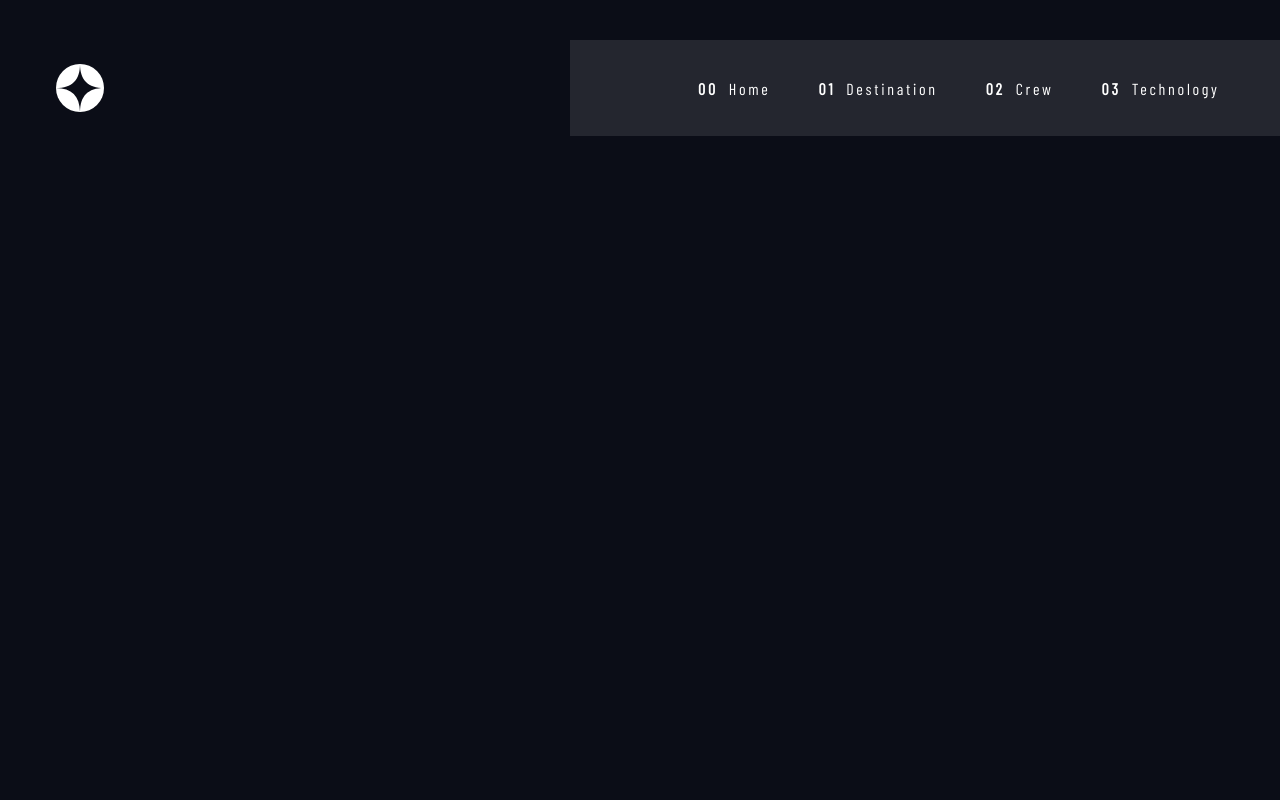
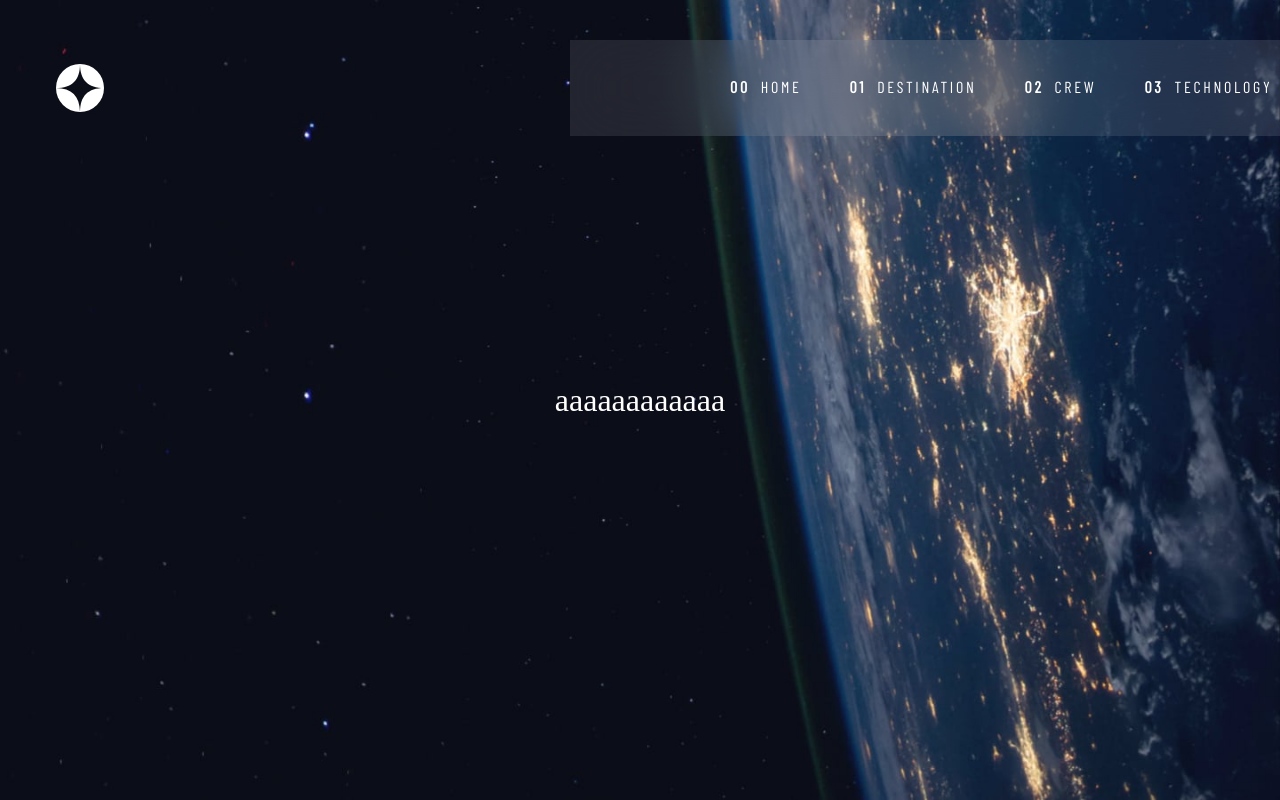
Before and after one commit to fernandoLRibeiro/space-tourism-solution, a Next.js app in the folder app/: page / in a window 1280 px wide. Built offline with nearby package versions, Linux system fonts and the light colour scheme; a web font is replaced by a local one.

Commit message:
Adjust Navbar structure and styling

```diff
--- /dev/null
+++ b/app/components/Home/Home.styled.js
@@ -0,0 +1,14 @@
+import styled from "styled-components";
+
+export const HomeContainer = styled.div`
+  display: flex;
+
+  background-image: url("./assets/home/background-home-desktop.jpg");
+
+  background-repeat: no-repeat;
+  background-size: cover;
+  align-items: center;
+  justify-content: center;
+  width: 100%;
+  height: 100vh;
+`;
--- /dev/null
+++ b/app/components/Layout/Layout.jsx
@@ -0,0 +1,15 @@
+import React from "react";
+import Navbar from "../Navbar/Navbar";
+import { StyledLayout } from "./Layout.styled";
+
+const Layout = ({ children }) => {
+  return (
+    <StyledLayout>
+      <Navbar />
+
+      {children}
+    </StyledLayout>
+  );
+};
+
+export default Layout;
--- /dev/null
+++ b/app/components/Layout/Layout.styled.js
@@ -0,0 +1,13 @@
+import styled from "styled-components";
+
+export const StyledLayout = styled.div`
+  display: flex;
+  flex-direction: column;
+  background-image: url("./assets/home/background-home-desktop.jpg");
+
+  background-repeat: no-repeat;
+  background-size: cover;
+  align-items: center;
+  width: 100%;
+  height: 100vh;
+`;
--- a/app/components/Navbar/Navbar.jsx
+++ b/app/components/Navbar/Navbar.jsx
@@ -7,6 +7,7 @@ import {
   Logo,
   NavLinksContainer,
   NavLink,
+  NavLi,
 } from "./Navbar.styled.";
 
 const Navbar = () => {
@@ -15,31 +16,41 @@ const Navbar = () => {
       <Logo src="./assets/shared/logo.svg" />
 
       <NavLinksContainer>
-        <Link href="./">
+        <NavLi>
+          <Link href="/" passHref>
             <NavLink>
               <NavTextNumber>00</NavTextNumber>
-
               <NavText>Home</NavText>
             </NavLink>
           </Link>
+        </NavLi>
 
+        <NavLi>
+          <Link href="/destination" passHref>
             <NavLink>
               <NavTextNumber>01</NavTextNumber>
-
               <NavText>Destination</NavText>
             </NavLink>
+          </Link>
+        </NavLi>
 
+        <NavLi>
+          <Link href="/crew" passHref>
             <NavLink>
               <NavTextNumber>02</NavTextNumber>
-
               <NavText>Crew</NavText>
             </NavLink>
+          </Link>
+        </NavLi>
 
+        <NavLi>
+          <Link href="/technology" passHref>
             <NavLink>
               <NavTextNumber>03</NavTextNumber>
-
               <NavText>Technology</NavText>
             </NavLink>
+          </Link>
+        </NavLi>
       </NavLinksContainer>
     </StyledNavbar>
   );
--- a/app/components/Navbar/Navbar.styled..js
+++ b/app/components/Navbar/Navbar.styled..js
@@ -2,32 +2,81 @@ import styled from "styled-components";
 
 export const StyledNavbar = styled.nav`
   width: 100%;
-  position: static;
-  margin-top: 2.5em;
+  position: fixed;
+  top: 2.5em;
   display: flex;
   align-items: center;
   height: 6em;
   justify-content: space-between;
   padding-left: 3.5em;
+
+  @media (max-width: 768px) {
+    top: 0;
+    align-items: flex-start;
+    height: max-content;
+    padding: 0;
+  }
 `;
 
 export const Logo = styled.img``;
 
 export const NavLinksContainer = styled.ul`
-  background-color: rgba(255, 255, 255, 0.1);
+  background-color: hsl(0 0% 100% /0.1);
+  backdrop-filter: blur(2em);
   gap: 3em;
   height: 100%;
   width: 58%;
   display: flex;
   align-items: center;
-  padding: 0 8em;
+  padding: 0 10em;
   list-style: none;
+
+  @media (max-width: 480px) {
+    flex-direction: column;
+    justify-content: flex-start;
+    height: 100vh;
+    align-items: flex-start;
+    gap: 1em;
+    inset: 0 0 0 30%;
+    margin: 0;
+    padding-top: min(25vh, 5em);
+  }
 `;
 
-export const NavLink = styled.li`
+export const NavLi = styled.li`
+  display: flex;
+  flex-direction: column;
+
+  height: 100%;
+  justify-content: space-between;
+
+  &::after {
+    content: "";
+    height: 3px;
+    width: 0%;
+    background-color: white;
+  }
+
+  &:hover::after {
+    width: 100%;
+    transition: 0.03s ease-in;
+  }
+
+  @media (max-width: 480px) {
+    height: min-content;
+    padding: 0 0 2.745em 0;
+  }
+`;
+
+export const NavLink = styled.a`
   font-family: ${({ theme }) => theme.font.fontFamily.sansSerifCondensed};
   font-size: ${({ theme }) => theme.font.fontSize.small};
   letter-spacing: ${({ theme }) => theme.font.letterSpacing.navText};
   display: flex;
   gap: 0.6875em;
+  text-decoration: none;
+  color: inherit;
+
+  height: 100%;
+  align-items: center;
 `;
--- a/app/components/Typography/Typography.styled.js
+++ b/app/components/Typography/Typography.styled.js
@@ -49,6 +49,7 @@ export const NavText = styled.p`
   font-size: ${({ theme }) => theme.font.fontSize.small};
   font-weight: 400;
   letter-spacing: ${({ theme }) => theme.font.letterSpacing.navText};
+  text-transform: uppercase;
 `;
 
 export const BodyText = styled.p`
--- a/app/pages/_app.js
+++ b/app/pages/_app.js
@@ -1,4 +1,5 @@
 import { createGlobalStyle, ThemeProvider } from "styled-components";
+import Layout from "../components/Layout/Layout";
 import Navbar from "../components/Navbar/Navbar";
 
 const GlobalStyle = createGlobalStyle`
@@ -62,9 +63,10 @@ export default function App({ Component, pageProps }) {
     <>
       <GlobalStyle />
       <ThemeProvider theme={theme}>
-        <GlobalStyle />
+        {/* <Layout> */}
         <Navbar />
         <Component {...pageProps} />
+        {/* </Layout> */}
       </ThemeProvider>
     </>
   );
--- a/app/pages/index.js
+++ b/app/pages/index.js
@@ -1,7 +1,14 @@
 import React from "react";
+import { HomeContainer } from "../components/Home/Home.styled";
+
+import { Heading1 } from "../components/Typography/Typography.styled";
 
 const Home = () => {
-  return <div></div>;
+  return (
+    <HomeContainer>
+      <Heading1>aaaaaaaaaaaa</Heading1>
+    </HomeContainer>
+  );
 };
 
 export default Home;
```
Also changed, not shown: app/components/Footer/Footer.jsx (deleted, +0 -7 lines), app/components/Footer/Footer.styled.js (deleted). Lines whose indentation alone changed are shown as unchanged.
